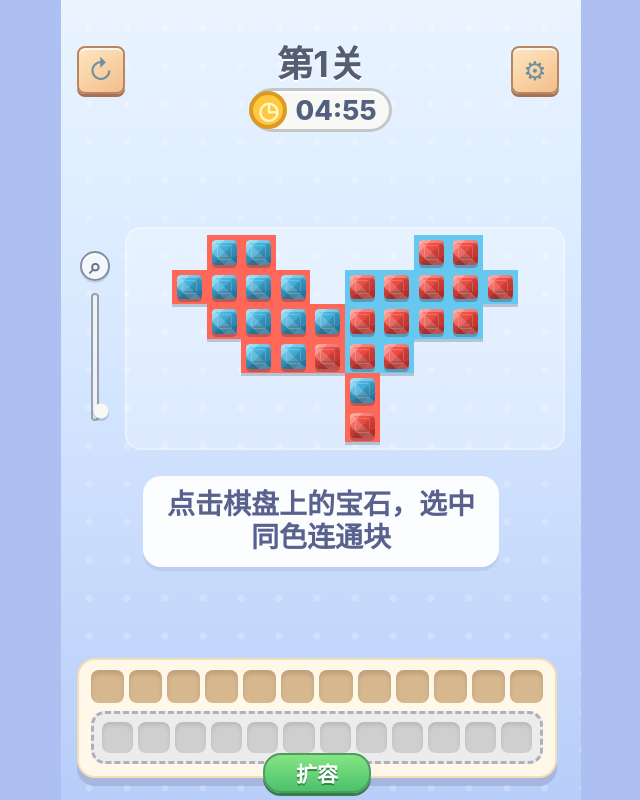
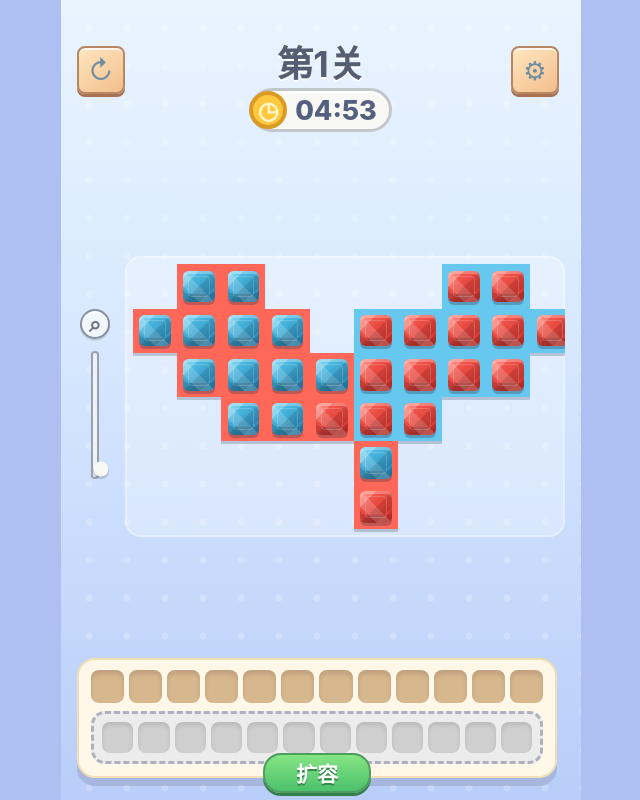
Before and after one commit to Chengzhiiia/Bengbeng-pindou, a React (Vite) app: page / in a window 1280 px wide. Shown: the whole page, without its empty margins (319-959 px from the left). Built offline with nearby package versions, Linux system fonts and the light colour scheme.

Commit message:
Hide guidance prompt and enlarge board

```diff
--- a/src/App.css
+++ b/src/App.css
@@ -85,7 +85,7 @@
   display: grid;
   align-content: center;
   justify-items: center;
-  gap: 26px;
+  gap: 12px;
   padding-bottom: 8px;
 }
 
@@ -172,7 +172,7 @@
   --board-scale: 0.72;
   --board-cell-size: calc(var(--cell-size) * var(--board-scale));
   width: min(100%, 488px);
-  max-height: min(52vh, 430px);
+  max-height: min(66vh, 520px);
   overflow: auto;
   padding: 8px;
   border-radius: 16px;
@@ -367,10 +367,10 @@
 }
 
 .prompt {
+  display: none;
   width: min(86%, 356px);
   min-height: 70px;
   border-radius: 18px;
-  display: flex;
   align-items: center;
   justify-content: center;
   padding: 12px 20px;
--- a/src/App.tsx
+++ b/src/App.tsx
@@ -17,9 +17,9 @@ const traySize = 12
 const flightDurationMs = 260
 const flightStaggerMs = 20
 const gemVisualSizeRatio = 0.72
-const minBoardScale = 0.72
-const maxBoardScale = 1.1
-const minZoomVisibleCells = 9
+const minBoardScale = 0.92
+const maxBoardScale = 1.22
+const minZoomVisibleCells = 12
 
 const presetColorClass: Record<string, string> = {
   red: 'gem-red',
```
Also changed, not shown: 1 other file (tests, documents, lock files or other folders).
